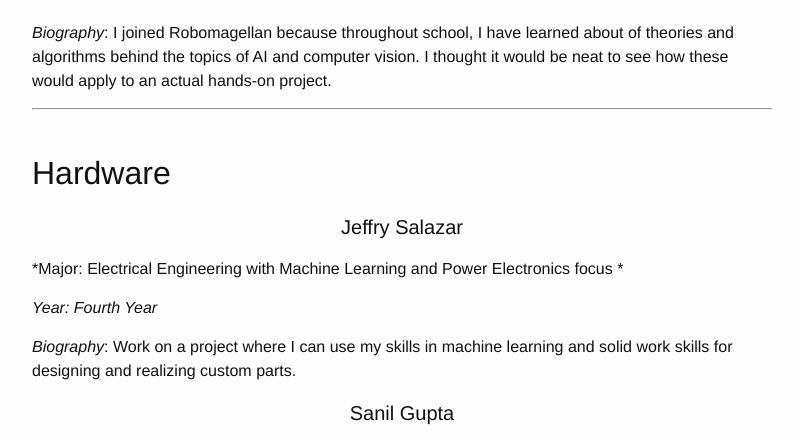
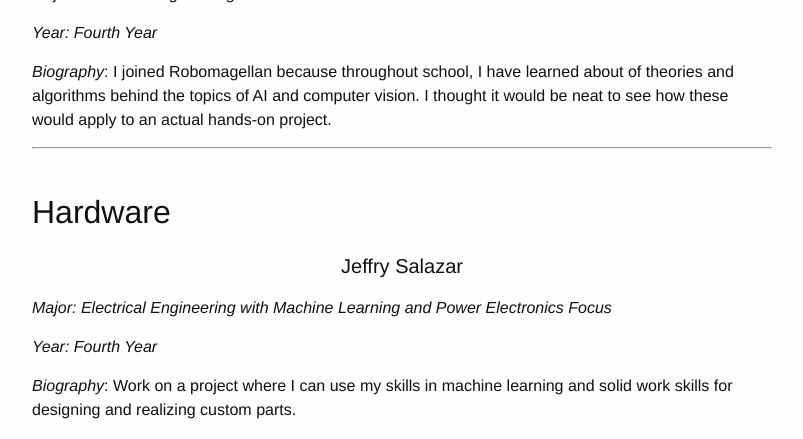
Before and after one commit to hermstadalex/UCSDroboIEEE, a Jekyll site: the page built from about.md, in a window 1280 px wide and 900 px high, scrolled down 1923 px, cut to the strip 0-439 px from the top of the window. Shown: the whole strip, without its empty margins (238-1041 px from the left). Built offline with Jekyll 4.4.1, drawn with Linux system fonts in a browser that asks for light colours.

Commit message:
Added Line Breaks

```diff
--- a/about.md
+++ b/about.md
@@ -66,6 +66,8 @@
 programming to control a robot seemed like a fascinating idea to me, so I had to
 choose Robomagellan.
 
+<br>
+
 #### <center>Wilfred Kwan</center>
 
 *Major: Electrical Engineering*
@@ -84,14 +86,14 @@
 
 #### <center>Jeffry Salazar</center>
 
-*Major: Electrical Engineering with Machine Learning and Power Electronics focus *
+*Major: Electrical Engineering with Machine Learning and Power Electronics Focus*
 
 *Year: Fourth Year*
 
 *Biography*: Work on a project where I can use my skills in machine learning and
 solid work skills for designing and realizing custom parts.
 
-
+<br>
 
 #### <center>Sanil Gupta</center>
 
@@ -125,3 +127,5 @@
 *Biography*: Robomagellen is a great opportunity to learn and practice new
 skills. Robots have always been an interest of mine, so I'm get I get to pursue
 it. I also get to work on an awesome team.
+
+<br>
```
